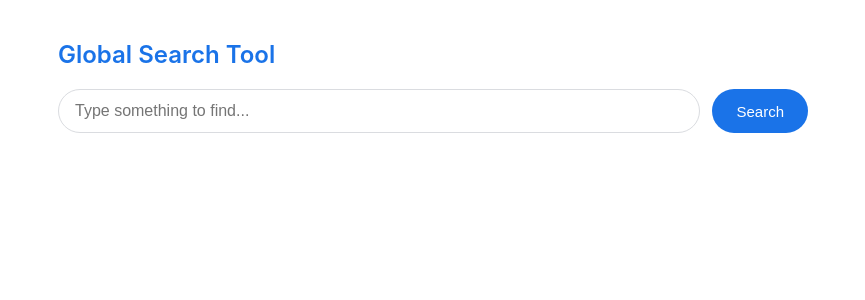
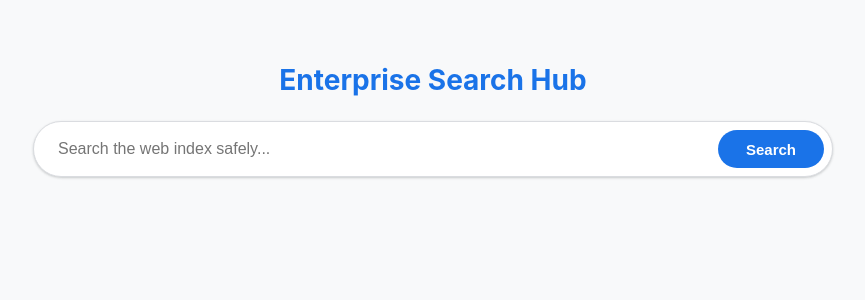
Before and after one commit to Airflo03/my-music-search, a Flask app: page / in a window 1280 px wide. Shown: the top 300 px of the page, without its empty margins (207-1072 px from the left). Run offline with Flask 3, Linux system fonts and the light colour scheme.

Commit message:
Design: Upgraded search results layout to premium hover cards

```diff
--- a/templates/search.html
+++ b/templates/search.html
@@ -3,105 +3,188 @@
 <head>
     <meta charset="UTF-8">
     <meta name="viewport" content="width=device-width, initial-scale=1.0">
-    <title>Internet Search Exporter</title>
+    <title>Enterprise Search Hub</title>
     <style>
+        /* 1. Modern Reset & Variables */
+        :root {
+            --primary: #1a73e8;
+            --primary-hover: #1557b0;
+            --text-main: #202124;
+            --text-muted: #5f6368;
+            --bg-body: #f8f9fa;
+            --bg-card: #ffffff;
+            --border-color: #dadce0;
+            --radius: 12px;
+            --shadow-sm: 0 1px 3px rgba(60,64,67,0.1), 0 1px 2px rgba(60,64,67,0.15);
+            --shadow-md: 0 4px 12px rgba(60,64,67,0.08), 0 1px 3px rgba(60,64,67,0.15);
+        }
+
         body {
             font-family: -apple-system, BlinkMacSystemFont, "Segoe UI", Roboto, Helvetica, Arial, sans-serif;
-            max-width: 750px;
-            margin: 40px auto;
-            padding: 0 20px;
-            color: #202124;
-            background-color: #ffffff;
+            max-width: 800px;
+            margin: 0 auto;
+            padding: 40px 20px;
+            color: var(--text-main);
+            background-color: var(--bg-body);
         }
 
-        h2 { font-weight: 600; color: #1a73e8; margin-bottom: 20px; }
+        .header-title { font-size: 28px; font-weight: 700; color: var(--primary); margin-bottom: 24px; text-align: center; }
 
-        .search-box { margin-bottom: 25px; display: flex; gap: 12px; }
+        /* 2. Sleek Search Box Layout */
+        .search-box {
+            margin-bottom: 30px;
+            display: flex;
+            gap: 12px;
+            background: var(--bg-card);
+            padding: 8px;
+            border-radius: 30px;
+            box-shadow: var(--shadow-sm);
+            border: 1px solid var(--border-color);
+        }
         .search-box input {
             flex: 1;
-            padding: 12px 16px;
+            padding: 10px 16px;
             font-size: 16px;
-            border: 1px solid #dadce0;
-            border-radius: 24px;
+            border: none;
+            background: transparent;
             outline: none;
-            transition: box-shadow 0.2s;
         }
-        .search-box input:focus { box-shadow: 0 1px 6px rgba(32,33,36,0.28); border-color: rgba(223,225,229,0); }
         .search-box button {
-            padding: 12px 24px;
+            padding: 10px 28px;
             font-size: 15px;
-            font-weight: 500;
+            font-weight: 600;
             color: white;
-            background-color: #1a73e8;
+            background-color: var(--primary);
             border: none;
             border-radius: 24px;
             cursor: pointer;
-            transition: background-color 0.2s;
+            transition: background-color 0.2s, transform 0.1s;
         }
-        .search-box button:hover { background-color: #1557b0; }
+        .search-box button:hover { background-color: var(--primary-hover); }
+        .search-box button:active { transform: scale(0.98); }
 
-        /* Modernized Header Controls Panel */
+        /* 3. Header Controls Panel */
         .results-header {
             display: flex;
             justify-content: space-between;
             align-items: center;
             font-size: 14px;
-            color: #70757a;
-            margin-bottom: 20px;
-            padding-bottom: 12px;
-            border-bottom: 1px solid #ebebeb;
+            color: var(--text-muted);
+            margin-bottom: 24px;
+            padding: 12px 16px;
+            background: var(--bg-card);
+            border-radius: var(--radius);
+            box-shadow: 0 1px 2px rgba(0,0,0,0.05);
         }
 
         .results-header select {
             padding: 6px 12px;
-            border: 1px solid #dadce0;
-            border-radius: 4px;
+            border: 1px solid var(--border-color);
+            border-radius: 6px;
             font-size: 14px;
-            color: #3c4043;
+            color: var(--text-main);
             outline: none;
             cursor: pointer;
+            background-color: var(--bg-body);
         }
 
-        .result-item { margin-bottom: 28px; line-height: 1.5; }
-        .result-item a { color: #1a0dab; text-decoration: none; font-size: 19px; }
-        .result-item a:hover { text-decoration: underline; }
-        .snippet { color: #4d5156; font-size: 14px; margin-top: 4px; display: block; }
-
-        .pagination-container {
-            margin-top: 50px;
+        /* 4. PREMIUM CARD UI FOR SEARCH ITEMS */
+        .results-container {
             display: flex;
             flex-direction: column;
-            align-items: center;
-            gap: 12px;
+            gap: 16px;
         }
-        .pagination { display: flex; align-items: center; gap: 8px; }
+
+        .result-item {
+            background: var(--bg-card);
+            padding: 20px;
+            border-radius: var(--radius);
+            border: 1px solid rgba(0,0,0,0.03);
+            box-shadow: 0 2px 4px rgba(0,0,0,0.02);
+            transition: transform 0.2s, box-shadow 0.2s;
+            position: relative;
+            overflow: hidden;
+        }
+
+        /* Smooth pop-out effect on hover */
+        .result-item:hover {
+            transform: translateY(-2px);
+            box-shadow: var(--shadow-md);
+            border-color: rgba(26,115,232,0.2);
+        }
+
+        /* Index badge indicator inside each item card */
+        .result-counter {
+            font-size: 11px;
+            font-weight: 700;
+            color: var(--primary);
+            background: rgba(26,115,232,0.1);
+            padding: 2px 8px;
+            border-radius: 10px;
+            text-transform: uppercase;
+            letter-spacing: 0.5px;
+            display: inline-block;
+            margin-bottom: 8px;
+        }
+
+        .result-item a {
+            color: var(--primary);
+            text-decoration: none;
+            font-size: 20px;
+            font-weight: 600;
+            display: block;
+            margin-bottom: 6px;
+        }
+        .result-item a:hover { color: var(--primary-hover); text-decoration: underline; }
+
+        .snippet {
+            color: var(--text-muted);
+            font-size: 14px;
+            line-height: 1.6;
+        }
+
+        /* 5. Clean Professional Pagination Link Blocks */
+        .pagination-container {
+            margin-top: 40px;
+            display: flex;
+            justify-content: center;
+        }
+        .pagination { display: flex; align-items: center; gap: 12px; }
         .btn {
-            padding: 10px 20px;
-            background: #ffffff;
-            border: 1px solid #dadce0;
+            padding: 10px 24px;
+            background: var(--bg-card);
+            border: 1px solid var(--border-color);
             text-decoration: none;
-            color: #1a73e8;
-            font-weight: 500;
+            color: var(--primary);
+            font-weight: 600;
             font-size: 14px;
-            border-radius: 20px;
+            border-radius: 30px;
+            box-shadow: 0 1px 2px rgba(0,0,0,0.05);
             transition: all 0.2s;
         }
-        .btn:hover { background: #f8f9fa; border-color: #1a73e8; }
+        .btn:hover {
+            background: var(--primary);
+            color: white;
+            border-color: var(--primary);
+            box-shadow: var(--shadow-sm);
+        }
         .page-indicator {
             font-size: 14px;
-            color: #3c4043;
-            font-weight: 500;
-            padding: 0 10px;
+            color: var(--text-muted);
+            font-weight: 600;
+            background: var(--bg-card);
+            padding: 8px 16px;
+            border-radius: 20px;
+            border: 1px solid var(--border-color);
         }
     </style>
 </head>
 <body>
 
-    <h2>Global Search Tool</h2>
+    <h2 class="header-title">Enterprise Search Hub</h2>
 
-    <!-- Added per_page parameter to form submission -->
     <form action="/" method="GET" class="search-box">
-        <input type="text" name="q" value="{{ query }}" placeholder="Type something to find..." required>
+        <input type="text" name="q" value="{{ query }}" placeholder="Search the web index safely..." required>
         <input type="hidden" name="per_page" value="{{ per_page }}">
         <button type="submit">Search</button>
     </form>
@@ -109,10 +192,9 @@
     {% if results %}
         <div class="results-header">
             <div>
-                Showing {{ current_start }}–{{ current_end }} of {{ total_items }} results
+                Showing <b>{{ current_start }}–{{ current_end }}</b> of <b>{{ total_items }}</b> results
             </div>
 
-            <!-- Dynamic dropdown menu with auto-submit script -->
             <div>
                 Rows per page:
                 <select onchange="location = this.value;">
@@ -123,10 +205,13 @@
             </div>
         </div>
 
-        <div>
+        <!-- Styled Results Layout -->
+        <div class="results-container">
             {% for item in results %}
                 <div class="result-item">
-                    <a href="{{ item.href }}" target="_blank"><strong>{{ item.title }}</strong></a>
+                    <!-- Dynamic numbering badge combining loop counter and current page index offset -->
+                    <div class="result-counter">Item #{{ current_start + loop.index0 }}</div>
+                    <a href="{{ item.href }}" target="_blank">{{ item.title }}</a>
                     <span class="snippet">{{ item.body }}</span>
                 </div>
             {% endfor %}
@@ -135,7 +220,6 @@
         {% if total_pages > 1 %}
         <div class="pagination-container">
             <div class="pagination">
-                <!-- Appended &per_page to the pagination routes so preferences persist -->
                 {% if page > 1 %}
                     <a class="btn" href="/?q={{ query }}&page={{ page - 1 }}&per_page={{ per_page }}">← Previous</a>
                 {% endif %}
@@ -150,7 +234,9 @@
         {% endif %}
 
     {% elif query %}
-        <p>No results found for your search string.</p>
+        <div class="result-item" style="text-align: center; color: var(--text-muted);">
+            No records matched your specific search criteria.
+        </div>
     {% endif %}
 
 </body>
```
